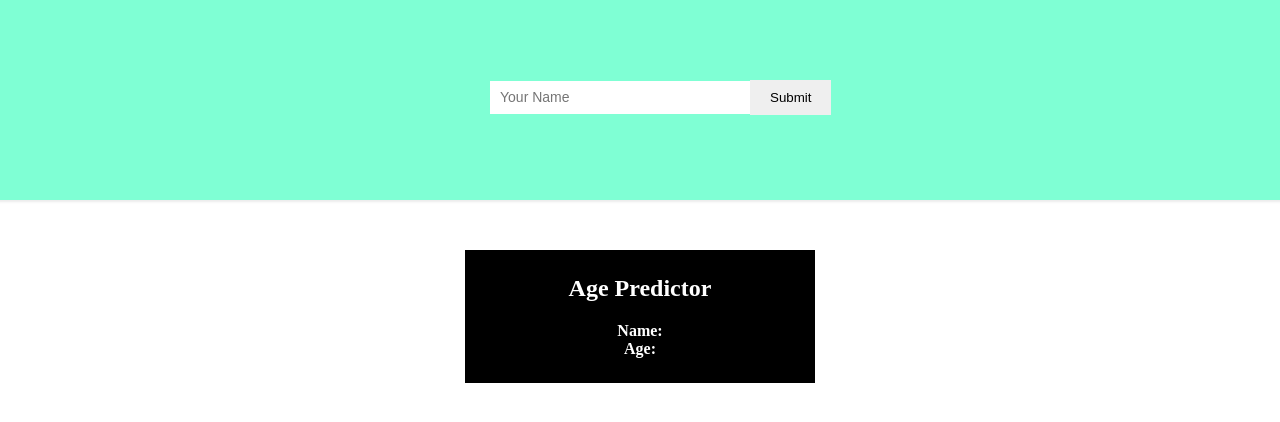
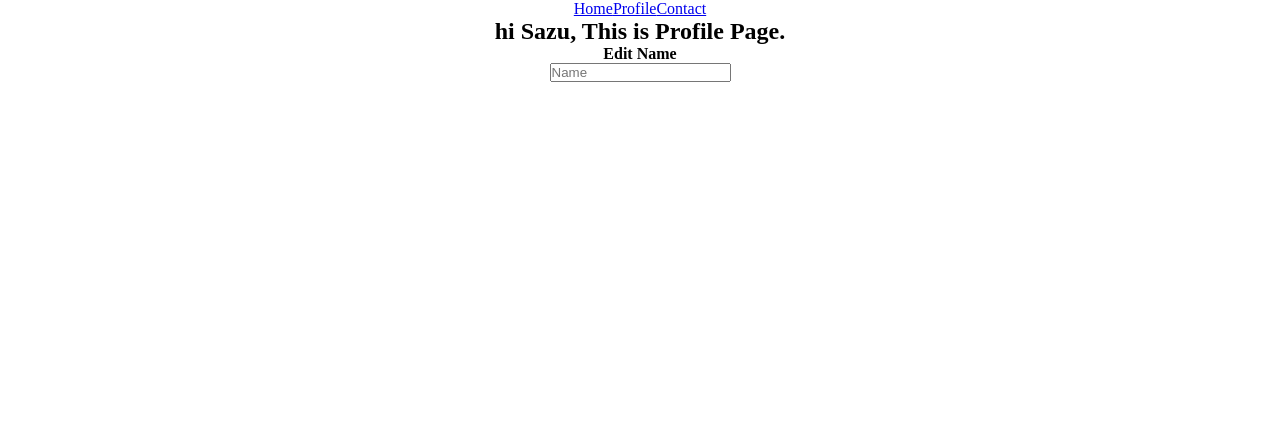
Before and after one commit to lemon-sazu/react-tutorial, a React (Create React App) app: page /profile in a window 1280 px wide. Shown: the top 422 px of the page. Built offline with nearby package versions, Linux system fonts and the light colour scheme.

Commit message:
React useContext AppContext SetUP

```diff
--- a/package.json
+++ b/package.json
@@ -9,6 +9,7 @@
     "axios": "^1.2.1",
     "react": "^18.2.0",
     "react-dom": "^18.2.0",
+    "react-router-dom": "^6.4.5",
     "react-scripts": "5.0.1",
     "web-vitals": "^2.1.4"
   },
--- a/src/App.css
+++ b/src/App.css
@@ -3,6 +3,9 @@
   padding: 0;
 }
 
+.app{
+  text-align: center;
+}
 .add_area {
   height: 25vh;
   background-color: aquamarine;
--- a/src/App.js
+++ b/src/App.js
@@ -1,38 +1,34 @@
-import { useEffect, useState } from 'react';
+import { createContext, useState } from 'react';
+import { BrowserRouter, Routes, Route, Link } from 'react-router-dom'
 import './App.css';
-import Axios from 'axios'
+import { Page404 } from './pages/404';
+import { Contact } from './pages/Contact';
+import { Home } from './pages/Home';
+import { Profile } from './pages/Profile';
+
+export const AppContext = createContext();
+
 function App() {
-
-  const [name, setName] = useState('');
-  const [predict, setPredict] = useState();
-  const handleChange = (event) => {
-    setName(event.target.value)
-  }
-
-  // useEffect(() => {
-  //   getPredict();
-  // }, [])
-
-  const getPredict = () => {
-    Axios.get(`https://api.agify.io/?name=${name}`).then((res) => {
-      setPredict(res.data);
-      console.log(predict);
-    })
-  }
-
+  const [name, setName] = useState('Sazu');
   return (
     <div>
-      <div className='add_area'>
-        <div className="add_area-inputs">
-          <input type="text" onChange={handleChange} className='task_input' placeholder='Your Name' />
-          <button onClick={getPredict} className="addtask_btn">Submit</button>
-        </div>
-      </div>
-      <div className="content_area">
-        <h2>Age Predictor</h2>
-        <p><b>Name: </b> {predict?.name} </p>
-        <p><b>Age: </b> {predict?.age} </p>
-      </div>
+      <AppContext.Provider value={{ name, setName }}>
+        <BrowserRouter>
+          <div className="app">
+            <div>
+              <Link to='/'>Home</Link>
+              <Link to='/profile'>Profile</Link>
+              <Link to='/contact'>Contact</Link>
+            </div>
+          </div>
+          <Routes>
+            <Route path='/' element={<Home />} />
+            <Route path='/profile' element={<Profile />} />
+            <Route path='/contact' element={<Contact />} />
+            <Route path='*' element={<Page404 />} />
+          </Routes>
+        </BrowserRouter>
+      </AppContext.Provider>
     </div >
   );
 }
--- /dev/null
+++ b/src/pages/404.js
@@ -0,0 +1,5 @@
+export const Page404 = () =>{
+    return <div className="app">
+        <h2>404 Page Not Found</h2>
+    </div>
+}
--- /dev/null
+++ b/src/pages/Contact.js
@@ -0,0 +1,6 @@
+
+export const Contact = () => {
+    return <div className="app">
+        <h2>This is Contact Page.</h2>
+    </div>
+}
--- /dev/null
+++ b/src/pages/EditProfile.js
@@ -0,0 +1,10 @@
+import { AppContext } from "../App"
+import { useContext } from "react"
+
+export const EditProfile = () => {
+    const { setName } = useContext(AppContext)
+
+    return <div className="app">
+        <input onChange={(event) => setName(event.target.value)} type="text" placeholder="Name" />
+    </div>
+}
--- /dev/null
+++ b/src/pages/Home.js
@@ -0,0 +1,9 @@
+import { useContext } from "react"
+import { AppContext } from "../App"
+
+export const Home = () => {
+    const {name} = useContext(AppContext)
+    return <div className="app">
+        <h2>hi {name}, This is Home Page.</h2>
+    </div>
+}
--- /dev/null
+++ b/src/pages/Profile.js
@@ -0,0 +1,14 @@
+import { EditProfile } from "./EditProfile"
+import { AppContext } from "../App"
+import { useContext } from "react"
+
+export const Profile = () => {
+
+    const {name} = useContext(AppContext)
+
+    return <div className="app">
+        <h2>hi {name}, This is Profile Page.</h2>
+        <h4>Edit Name</h4>
+        <EditProfile />
+    </div>
+}
```
Also changed, not shown: 1 other file (tests, documents, lock files or other folders).
